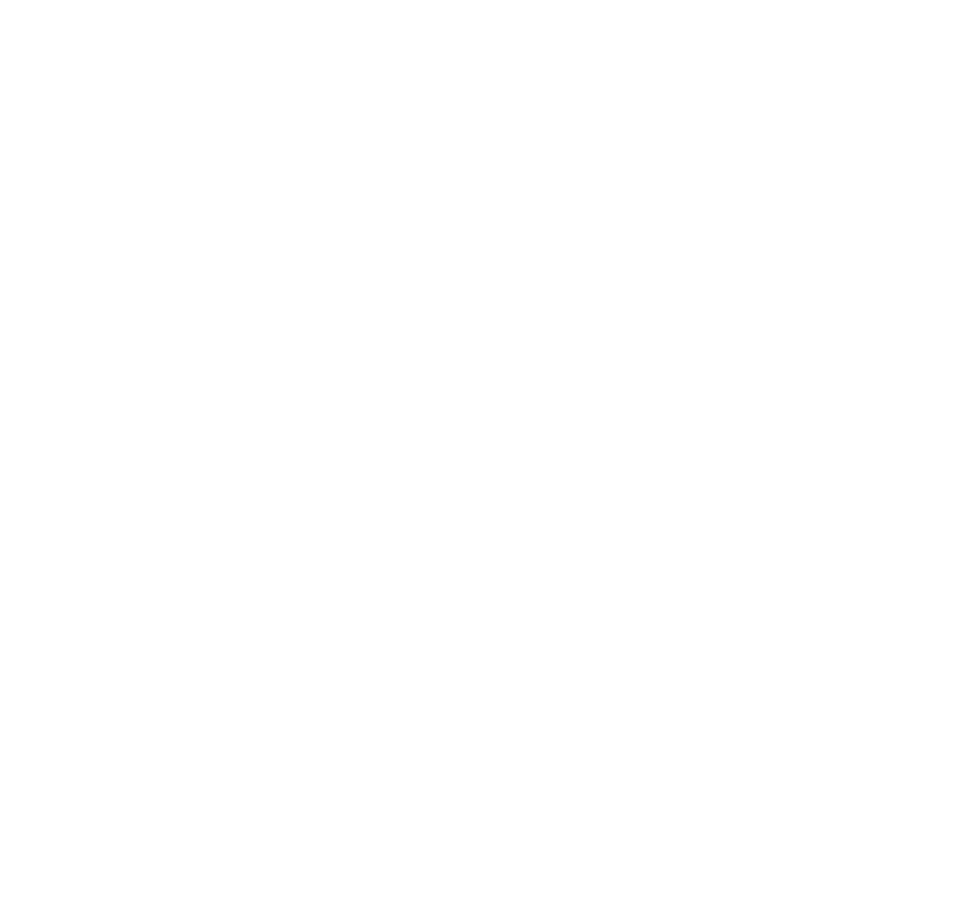
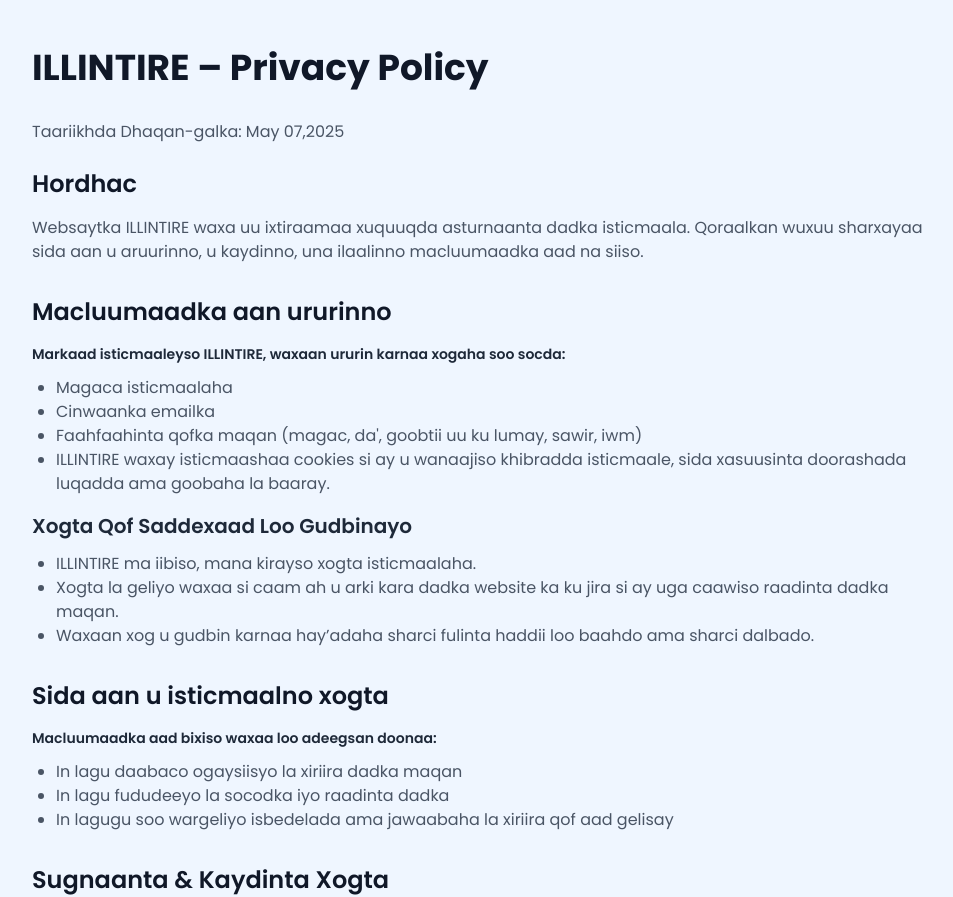
Before and after one commit to AishaKeyf/Illin_tir, a React (Vite) app in the folder vite-project/: page /privacy in a window 1280 px wide. Shown: the part 200-1097 px from the top of the page, without its empty margins (160-1113 px from the left). Before the commit the page ends 800 px from the top, so only its background shows below. Built offline with nearby package versions, Linux system fonts and the light colour scheme; a web font is replaced by a local one.

Commit message:
adding privacy policy page

```diff
--- a/vite-project/src/pages/Privacy.jsx
+++ b/vite-project/src/pages/Privacy.jsx
@@ -2,6 +2,95 @@
 
 export const Privacy = () => {
     return (
-        <div>Privacy</div>
+        <div className='min-h-screen bg-blue-50'>
+            {/* Hero section */}
+
+            <div className="text-white relative flex flex-col h-50 bg-[url('/hh.jpg')] bg-center bg-no-repeat bg-cover">
+                <div className="bg-black opacity-60 inset-0 absolute"></div>
+            </div>
+
+            {/* main content */}
+
+            <div className=" py-12">
+                <div className="max-w-4xl mx-auto">
+                    <h1 className="text-4xl font-bold text-gray-900  mb-8">ILLINTIRE – Privacy Policy</h1>
+                    <div className="prose dark:prose-invert max-w-none">
+                        <p className="text-gray-600 dark:text-gray-300 mb-6">Taariikhda Dhaqan-galka: May 07,2025</p>
+                        <section className="mb-8">
+                            <h2 className="text-2xl font-semibold text-gray-900  mb-4">Hordhac</h2>
+                            <p className="text-gray-600 dark:text-gray-300">Websaytka ILLINTIRE waxa uu ixtiraamaa xuquuqda asturnaanta dadka isticmaala. Qoraalkan wuxuu sharxayaa sida aan u aruurinno, u kaydinno, una ilaalinno macluumaadka aad na siiso.</p>
+                        </section>
+                        <section className="mb-8">
+                            <h2 className="text-2xl font-semibold text-gray-900  mb-4">Macluumaadka aan ururinno</h2>
+                            <h3 className="text-sm font-semibold text-gray-800  mb-3">
+                                Markaad isticmaaleyso ILLINTIRE, waxaan ururin karnaa xogaha soo socda:
+                            </h3>
+                            <ul className="list-disc pl-6 text-gray-600  mb-4">
+                                <li> Magaca isticmaalaha</li>
+                                <li> Cinwaanka emailka</li>
+                                <li> Faahfaahinta qofka maqan (magac, da', goobtii uu ku lumay, sawir, iwm)</li>
+                                <li>  ILLINTIRE waxay isticmaashaa cookies si ay u wanaajiso khibradda isticmaale, sida xasuusinta doorashada luqadda ama goobaha la baaray.
+                                </li>
+                            </ul>
+                            <h3 className="text-xl font-semibold text-gray-800 dark:text-gray-100 mb-3">Xogta Qof Saddexaad Loo Gudbinayo</h3>
+                            <ul className="list-disc pl-6 text-gray-600 dark:text-gray-300">
+                                <li>ILLINTIRE ma iibiso, mana kirayso xogta isticmaalaha.</li>
+                                <li>Xogta la geliyo waxaa si caam ah u arki kara dadka website ka ku jira si ay uga caawiso raadinta dadka maqan.</li>
+                                <li>Waxaan xog u gudbin karnaa hay’adaha sharci fulinta haddii loo baahdo ama sharci dalbado.</li>
+                            </ul>
+                        </section>
+                        <section className="mb-8">
+                            <h2 className="text-2xl font-semibold text-gray-900  mb-4">Sida aan u isticmaalno xogta</h2>
+                            <h3 className="text-sm font-semibold text-gray-800  mb-3">
+                                Macluumaadka aad bixiso waxaa loo adeegsan doonaa:
+                            </h3>
+                            <ul className="list-disc pl-6 text-gray-600 ">
+                                <li>In lagu daabaco ogaysiisyo la xiriira dadka maqan</li>
+                                <li>In lagu fududeeyo la socodka iyo raadinta dadka</li>
+                                <li>In lagugu soo wargeliyo isbedelada ama jawaabaha la xiriira qof aad gelisay</li>
+                            </ul>
+                        </section>
+                        <section className="mb-8">
+                            <h2 className="text-2xl font-semibold text-gray-900  mb-4">Sugnaanta & Kaydinta Xogta</h2>
+                            <p className="text-gray-600 dark:text-gray-300">
+                                Waxaan isticmaalnaa tallaabooyin farsamo iyo nidaamyo amni si aan u ilaalinno xogta aad na siisay. Si kastaba, lama hubo 100% ilaalin internetka ah, sidaas darteed waxaa muhiim ah inaad taxaddar leedahay markaad gelinayso xog gaar ah.</p>
+                        </section>
+                        <section className="mb-8">
+                            <h2 className="text-2xl font-semibold text-gray-900  mb-4">Carruurta</h2>
+                            <p className="text-gray-600 dark:text-gray-300">
+                                Haddii aad gelinayso xog qof da'diisu ka yar tahay 13 sano, waxaad u baahan tahay oggolaanshaha waalidka ama masuulka qoyska.
+                            </p>
+                        </section>
+
+                        <section className="mb-8">
+                            <h2 className="text-2xl font-semibold text-gray-900  mb-4">Xaqaaga</h2>
+                            <p className="text-gray-600 dark:text-gray-300 mb-4"> Adigu waxaad xaq u leedahay :</p>
+                            <ul className="list-disc pl-6 text-gray-600 dark:text-gray-300">
+                                <li>Inaad aragto xogta aad na siisay</li>
+                                <li> Inaad codsato in la tirtiro ama la saxo xogtaas</li>
+                                <li>Inaad nala soo xiriirto wixii cabasho ah</li>
+                            </ul>
+                        </section>
+                        <section className="mb-8">
+                            <h2 className="text-2xl font-semibold text-gray-900  mb-4">Isbeddelka Qaanuunka Asturnaanta</h2>
+                            <p className="text-gray-600 dark:text-gray-300">
+                                Waxaan cusbooneysiin karnaa siyaasaddan mar kasta. Isbedel kasta wuxuu dhaqan galayaa marka la daabaco. Fadlan mar walba dib u eeg.
+
+                            </p>
+                        </section>
+                        <section className="mb-8">
+                            <h2 className="text-2xl font-semibold text-gray-900  mb-4">
+                                Nala Soo Xiriir
+                            </h2>
+                            <p className="text-gray-600 dark:text-gray-300">
+                                Haddii aad qabto wax su’aalo ah ama aad rabto inaad wax ka beddesho xogtaada, fadlan nala soo xiriir:
+                                <br />Email: privacy@illintire.com<br />
+                                Bogga Xiriirka: [Link to Contact Page]
+                            </p>
+                        </section>
+                    </div>
+                </div>
+            </div>
+        </div>
     )
 }
```
